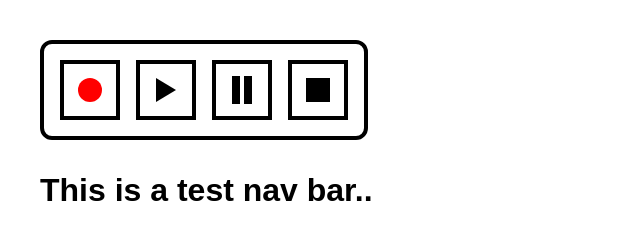
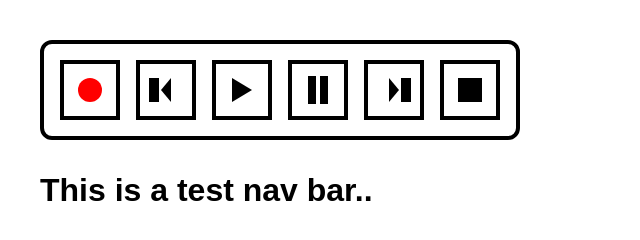
Before and after one commit to georgemccadden/test-site, a plain HTML site: page index.html in a window 1280 px wide. Shown: the whole page, without its empty margins (0-640 px from the left). Drawn offline with Linux system fonts and the light colour scheme.

Commit message:
Adding a reverse button and forward button

```diff
--- a/index.html
+++ b/index.html
@@ -8,12 +8,14 @@
 </head>
 <body>
   <nav class="cassette-controls">
-    <button class="btn record" aria-label="Record"></button>
-    <button class="btn play" aria-label="Play"></button>
-    <button class="btn pause" aria-label="Pause">
+    <button class="btn record" aria-label="Home" onclick="location.href='#home'"></button>
+    <button class="btn rewind" aria-label="Archive" onclick="location.href='#archive'"></button>
+    <button class="btn play" aria-label="Features" onclick="location.href='#features'"></button>
+    <button class="btn pause" aria-label="About" onclick="location.href='#about'">
       <span class="bar"></span><span class="bar"></span>
     </button>
-    <button class="btn stop" aria-label="Stop"></button>
+    <button class="btn forward" aria-label="What’s Next" onclick="location.href='#whats-next'"></button>
+    <button class="btn stop" aria-label="Contact" onclick="location.href='#contact'"></button>
   </nav>
 
   <h1>This is a test nav bar..</h1>
--- a/style.css
+++ b/style.css
@@ -25,7 +25,7 @@ body {
   cursor: pointer;
 }
 
-/* Record Button */
+/* Record (Home) */
 .btn.record::before {
   content: "";
   width: 24px;
@@ -34,7 +34,7 @@ body {
   border-radius: 50%;
 }
 
-/* Play Button */
+/* Play (Features) */
 .btn.play::before {
   content: "";
   width: 0;
@@ -44,7 +44,7 @@ body {
   border-bottom: 12px solid transparent;
 }
 
-/* Pause Button */
+/* Pause (About) */
 .btn.pause .bar {
   width: 8px;
   height: 28px;
@@ -53,10 +53,34 @@ body {
   margin: 0 2px;
 }
 
-/* Stop Button */
+/* Stop (Contact) */
 .btn.stop::before {
   content: "";
   width: 24px;
   height: 24px;
   background-color: black;
 }
+
+/* Rewind (Archive) */
+.btn.rewind::before {
+  content: "";
+  display: inline-block;
+  width: 0;
+  height: 0;
+  border-right: 10px solid black;
+  border-top: 12px solid transparent;
+  border-bottom: 12px solid transparent;
+  box-shadow: -12px 0 0 0 black;
+}
+
+/* Fast Forward (What’s Next) */
+.btn.forward::before {
+  content: "";
+  display: inline-block;
+  width: 0;
+  height: 0;
+  border-left: 10px solid black;
+  border-top: 12px solid transparent;
+  border-bottom: 12px solid transparent;
+  box-shadow: 12px 0 0 0 black;
+}
```
